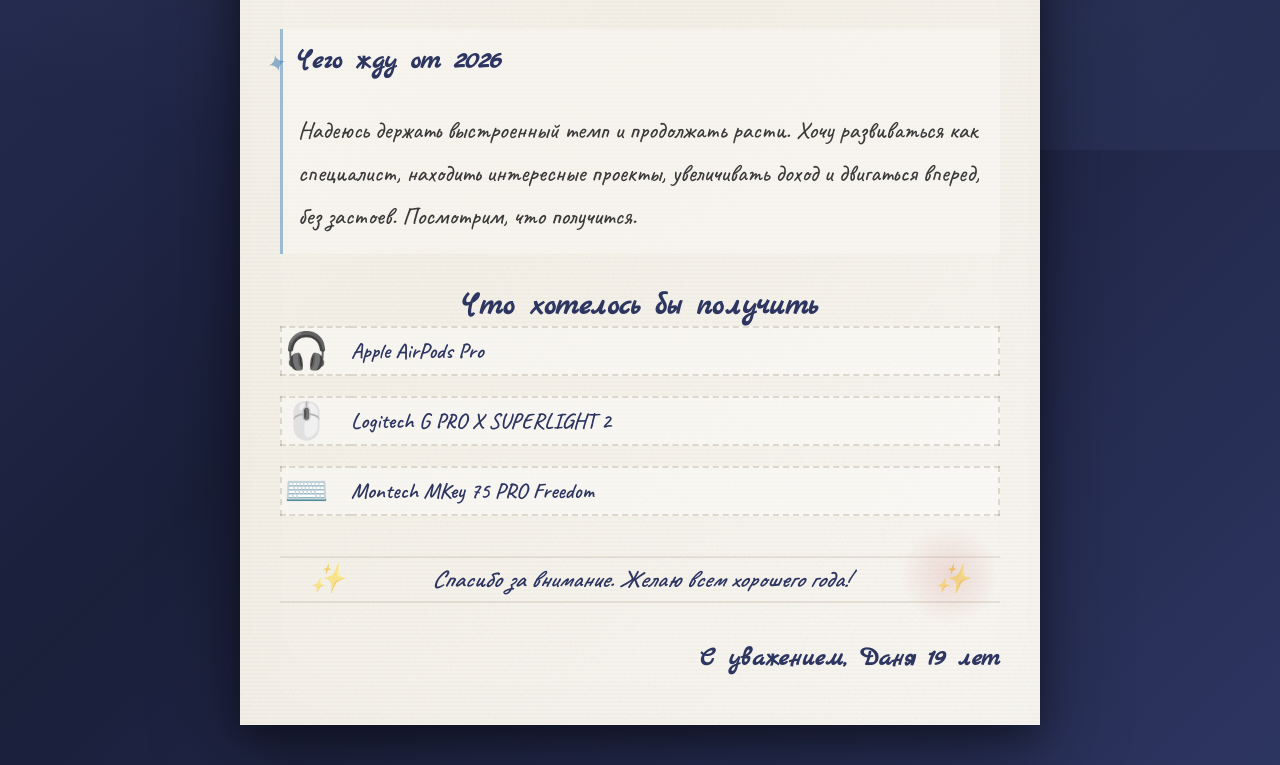
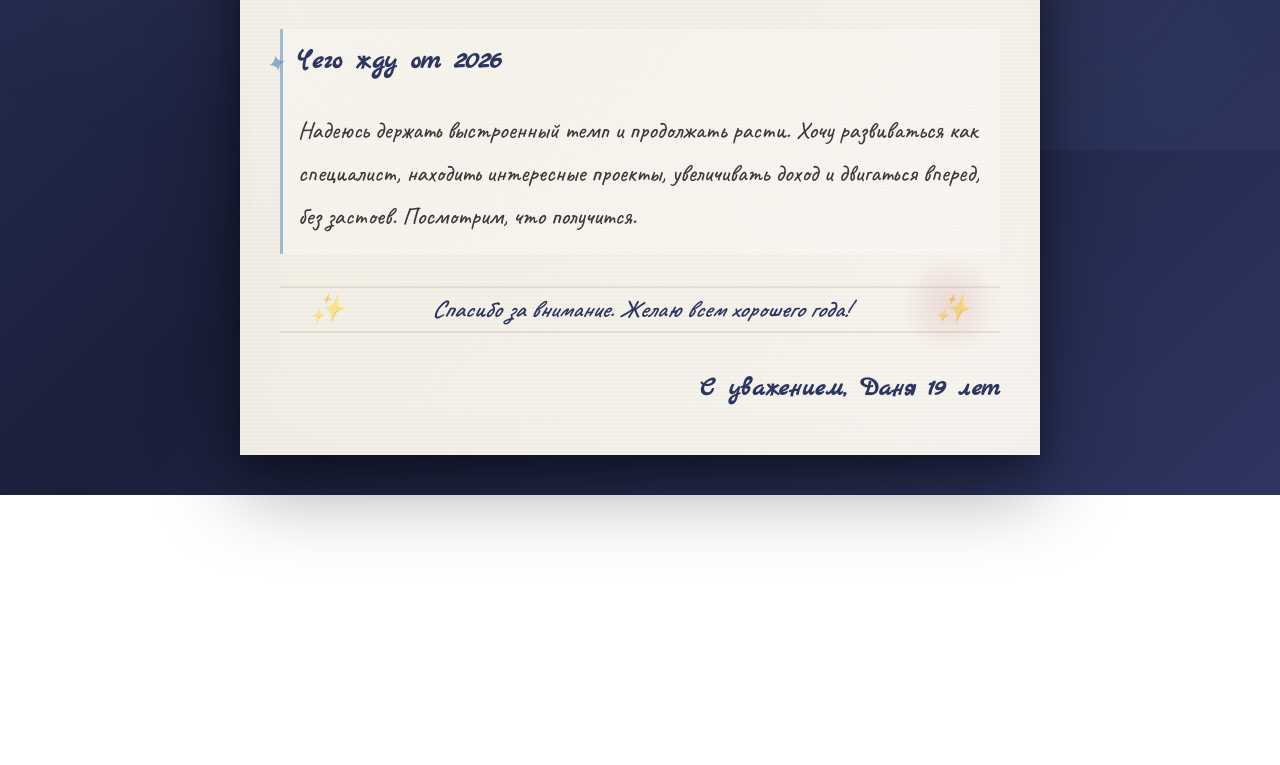
Before and after one commit to Ellingt0n/new-year-Aroken, a plain HTML site: page index.html in a window 1280 px wide. Shown: the part 650-1415 px from the top of the page. After the commit the page ends 1145 px from the top, so only its background shows below. Drawn offline with Linux system fonts and the light colour scheme.

Commit message:
Update index.html

```diff
--- a/index.html
+++ b/index.html
@@ -96,45 +96,7 @@
                                         </table>
                                     </td>
                                 </tr>
-                                <tr>
-                                    <td class="gifts-title">Что хотелось бы получить</td>
-                                </tr>
-                                <tr>
-                                    <td>
-                                        <table class="gifts" width="100%">
-                                            <tr>
-                                                <td>
-                                                    <table class="gift-item" width="100%">
-                                                        <tr>
-                                                            <td class="gift-icon">🎧</td>
-                                                            <td class="gift-name">Apple AirPods Pro</td>
-                                                        </tr>
-                                                    </table>
-                                                </td>
-                                            </tr>
-                                            <tr>
-                                                <td>
-                                                    <table class="gift-item" width="100%">
-                                                        <tr>
-                                                            <td class="gift-icon">🖱️</td>
-                                                            <td class="gift-name">Logitech G PRO X SUPERLIGHT 2</td>
-                                                        </tr>
-                                                    </table>
-                                                </td>
-                                            </tr>
-                                            <tr>
-                                                <td>
-                                                    <table class="gift-item" width="100%">
-                                                        <tr>
-                                                            <td class="gift-icon">⌨️</td>
-                                                            <td class="gift-name">Montech MKey 75 PRO Freedom</td>
-                                                        </tr>
-                                                    </table>
-                                                </td>
-                                            </tr>
-                                        </table>
-                                    </td>
-                                </tr>
+
                                 <tr>
                                     <td>
                                         <table class="conclusion" width="100%">
```
